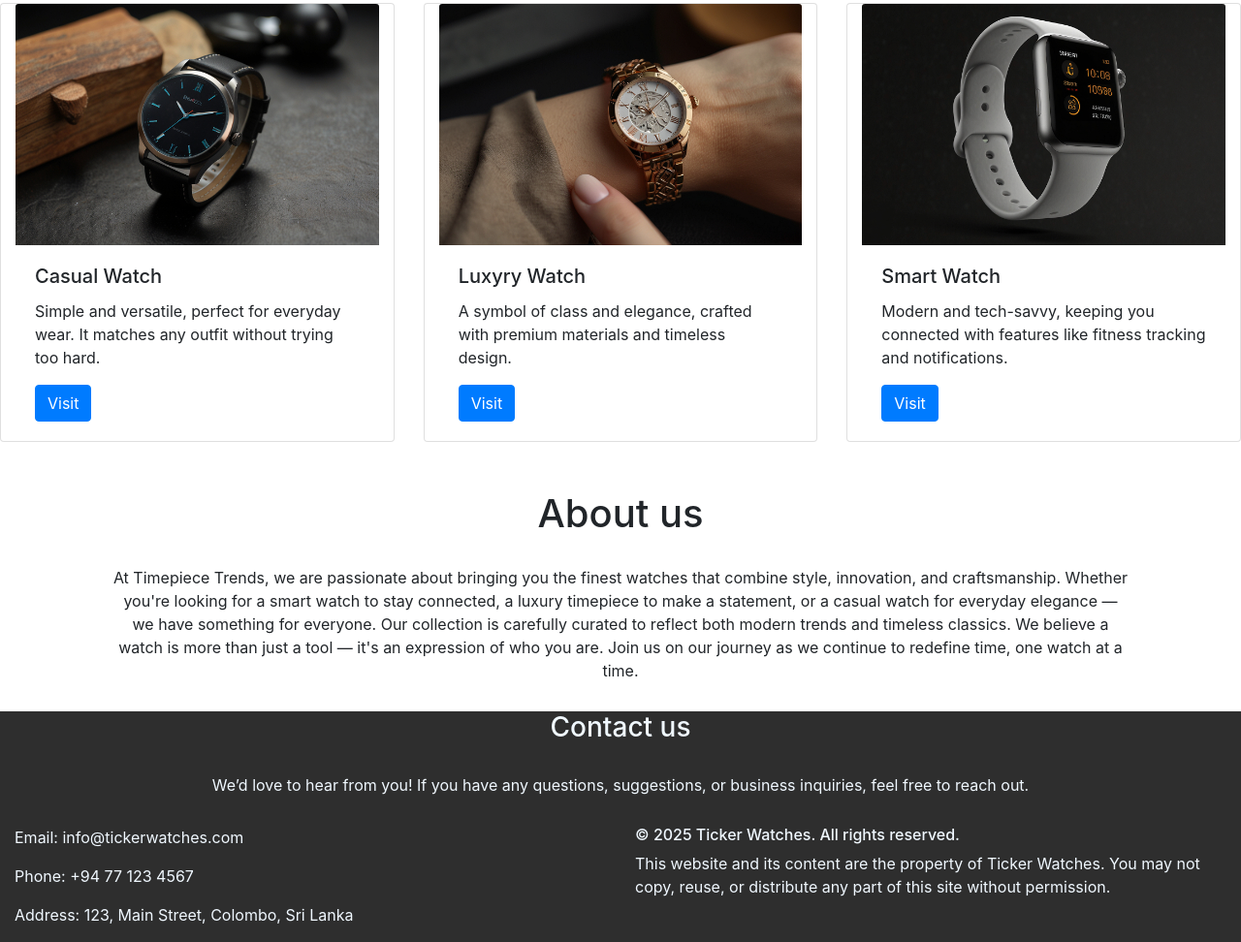
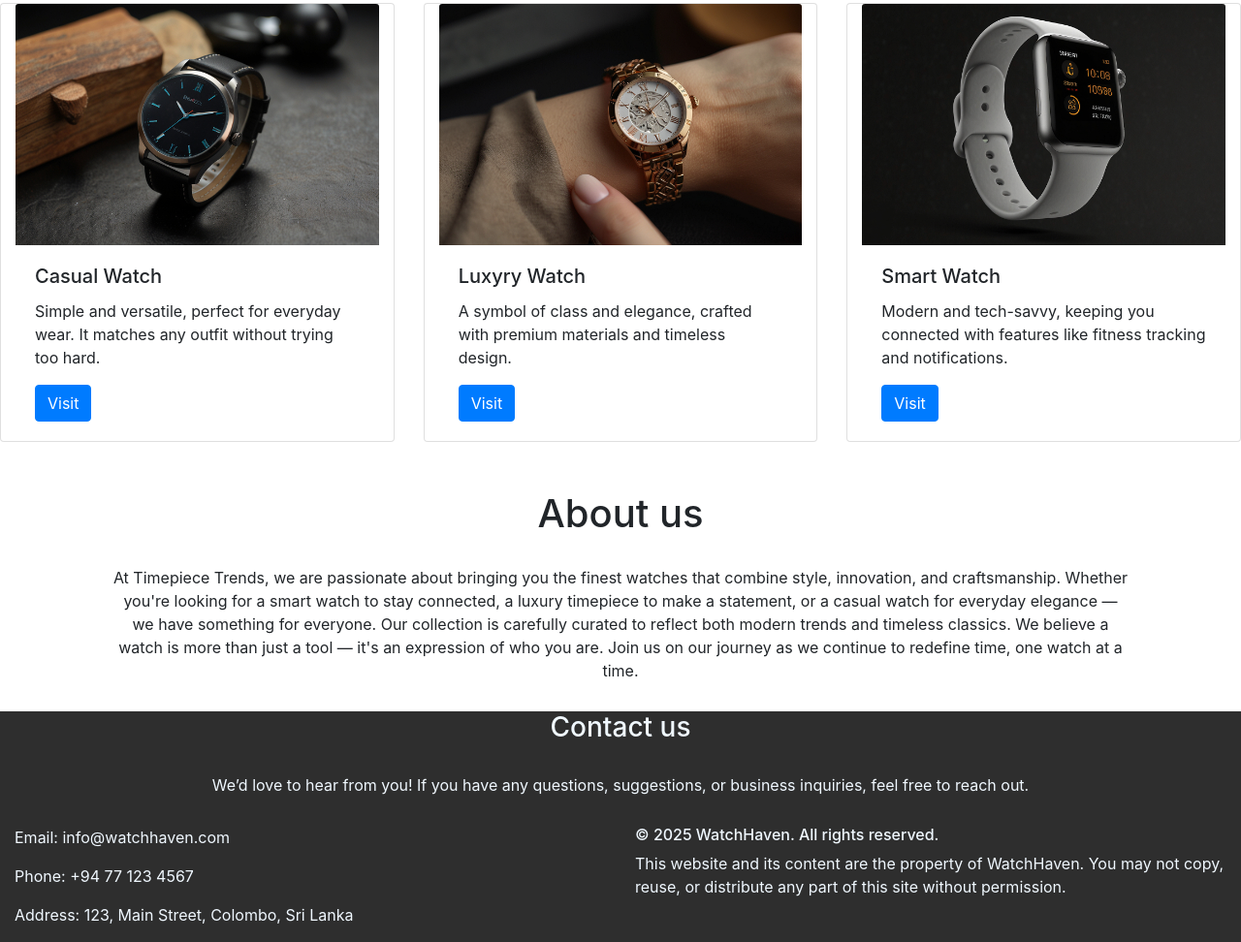
Before and after one commit to DarshanaChinthaka/Web_Project, a plain HTML site: page index.html in a window 1280 px wide. Shown: the part 504-1476 px from the top of the page at 97% size. Drawn offline with Linux system fonts and the light colour scheme.

Commit message:
change name

```diff
--- a/index.html
+++ b/index.html
@@ -4,14 +4,14 @@
 <meta charset="utf-8">
 <meta http-equiv="X-UA-Compatible" content="IE=edge">
 <meta name="viewport" content="width=device-width, initial-scale=1.0">
-<title>Ticker Watches</title>
+<title>WatchHaven</title>
 <link href="css/bootstrap-4.3.1.css" rel="stylesheet" type="text/css">
 <link href="style.css" rel="stylesheet">
 
 </head>
 
 <body>
-<nav class="navbar navbar-expand-lg navbar-light bg-light"> <a class="navbar-brand" href="index.html">Ticker Watches</a>
+<nav class="navbar navbar-expand-lg navbar-light bg-light"> <a class="navbar-brand" href="index.html">WatchHaven</a>
   <button class="navbar-toggler" type="button" data-toggle="collapse" data-target="#navbarSupportedContent1" aria-controls="navbarSupportedContent1" aria-expanded="false" aria-label="Toggle navigation"> <span class="navbar-toggler-icon"></span> </button>
   <div class="collapse navbar-collapse" id="navbarSupportedContent1">
     <ul class="navbar-nav mr-auto">
@@ -102,13 +102,13 @@ Join us on our journey as we continue to redefine time, one watch at a time.</p>
 If you have any questions, suggestions, or business inquiries, feel free to reach out.</p></div>
     <div class="row">
 		<div class="col-lg-6" style="text-align: justify">
-		  <p>Email: info@tickerwatches.com</p>
+		  <p>Email: info@watchhaven.com</p>
 		  <p>Phone: +94 77 123 4567</p>
 		  <p>Address: 123, Main Street, Colombo, Sri Lanka</p>
 		</div>
       <div class="col-lg-6">
-		  <h6>© 2025 Ticker Watches. All rights reserved.</h6>
-		  <p>This website and its content are the property of Ticker Watches. You may not copy, reuse, or distribute any part of this site without permission.</p>
+		  <h6>© 2025 WatchHaven. All rights reserved.</h6>
+		  <p>This website and its content are the property of WatchHaven. You may not copy, reuse, or distribute any part of this site without permission.</p>
 		</div>
 
     </div>
```
Also changed, not shown: Casual.html (+1 -1 lines), Smart.html (+2 -2 lines), luxury.html (+1 -1 lines).
